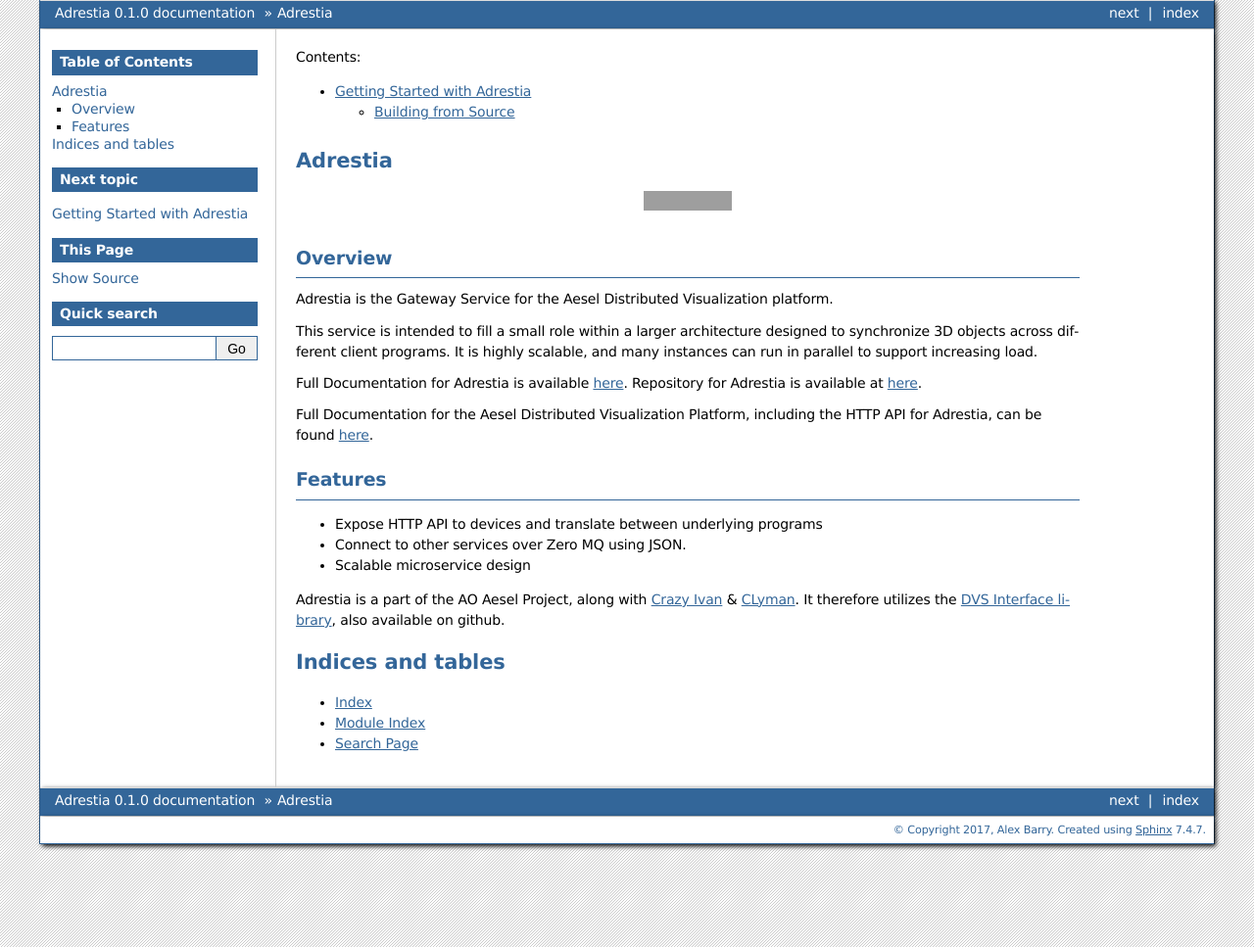
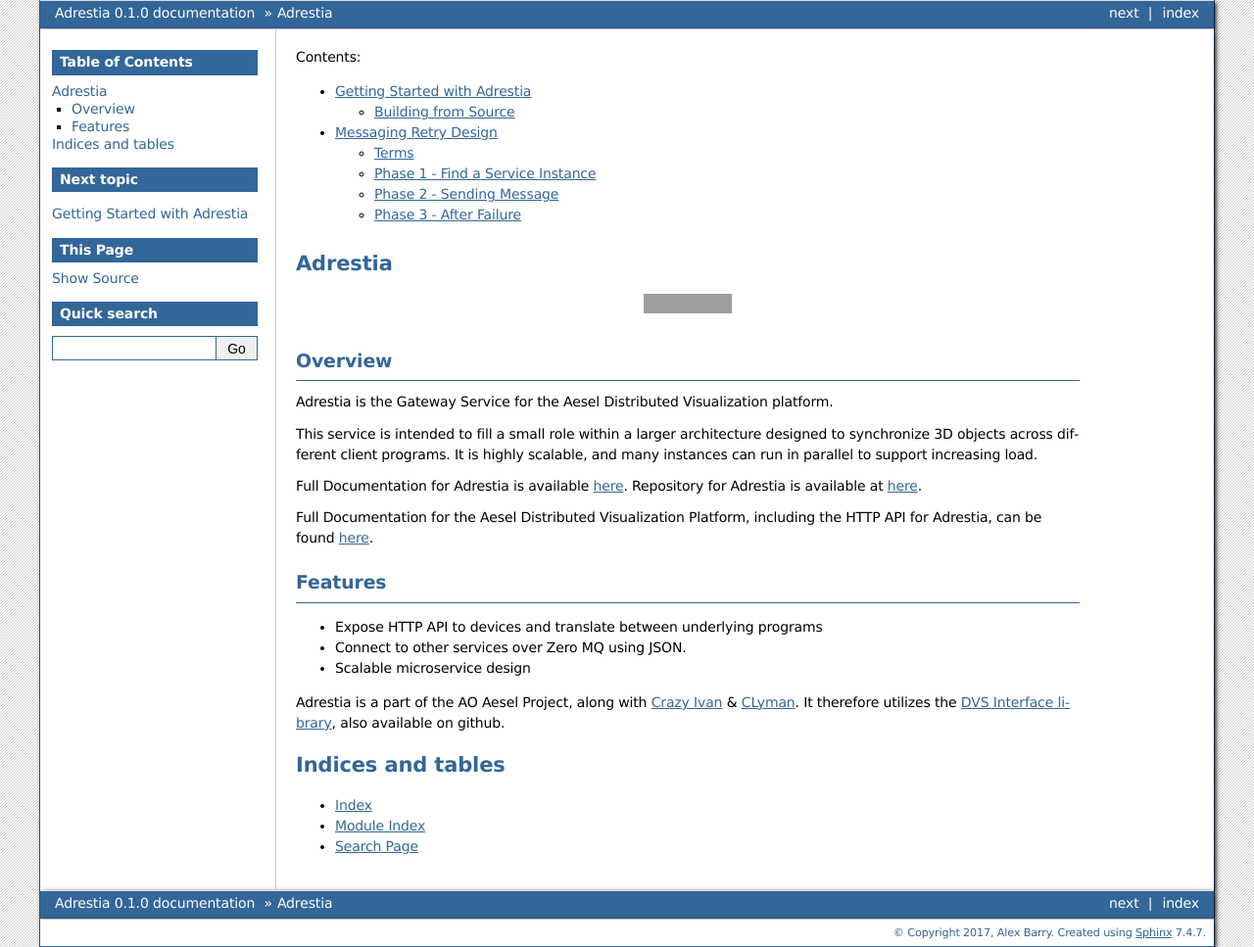
Before and after one commit to AO-StreetArt/Adrestia, a Sphinx documentation site: the page built from docs/index.rst, in a window 1280 px wide. Shown: the whole page at 98% size. Built offline with Sphinx 7.4.7, drawn with Linux system fonts in a browser that asks for light colours; some of the changed lines change nothing that is shown; grey boxes are pictures that could not be loaded.

Commit message:
Add Messaging Design to Documentation

```diff
--- a/docs/index.rst
+++ b/docs/index.rst
@@ -5,6 +5,7 @@
    :caption: Contents:
 
    pages/quickstart.rst
+   pages/retryDesign.rst
 
 .. include:: ../README.rst
 
--- /dev/null
+++ b/docs/pages/retryDesign.rst
@@ -0,0 +1,39 @@
+.. _retryDesign:
+
+Messaging Retry Design
+======================
+
+:ref:`Go Home <index>`
+
+Terms
+-----
+
+Greylist - Short-term store for services marked as potentially failed
+Redlist - Very short-term store to prevent the same failed service from being used immediately after
+Blacklist - Long-term store for failed services.  Entries expire slowly
+
+Phase 1 - Find a Service Instance
+---------------------------------
+
+  1. Check the socket pool for open, unused sockets.  If we have one, return it
+  2. Get a List of Service Instances from the Service Manager
+  3. Get a random number (seed value = time of program startup)
+  4. For each Service in the list (random number from step 2 as start index):
+    a. If the service is not in use, not in the blacklist, and not in the redlist return it
+    b. Else, return null
+
+Phase 2 - Sending Message
+-------------------------
+
+  1. Send message
+  2. On success we continue, on failure we move to phase 3
+
+Phase 3 - After Failure
+-----------------------
+
+  1. Re-try on same socket (timeout and # of retries configurable)
+  2. If all attempts are unsuccessful, then report failure
+    a. If instance not in greylist or blacklist, add to greylist and redlist
+    b. If instance in greylist and not blacklist, add to blacklist
+    c. Remove failed socket from socket pool
+  3. Return to Phase 1
```
